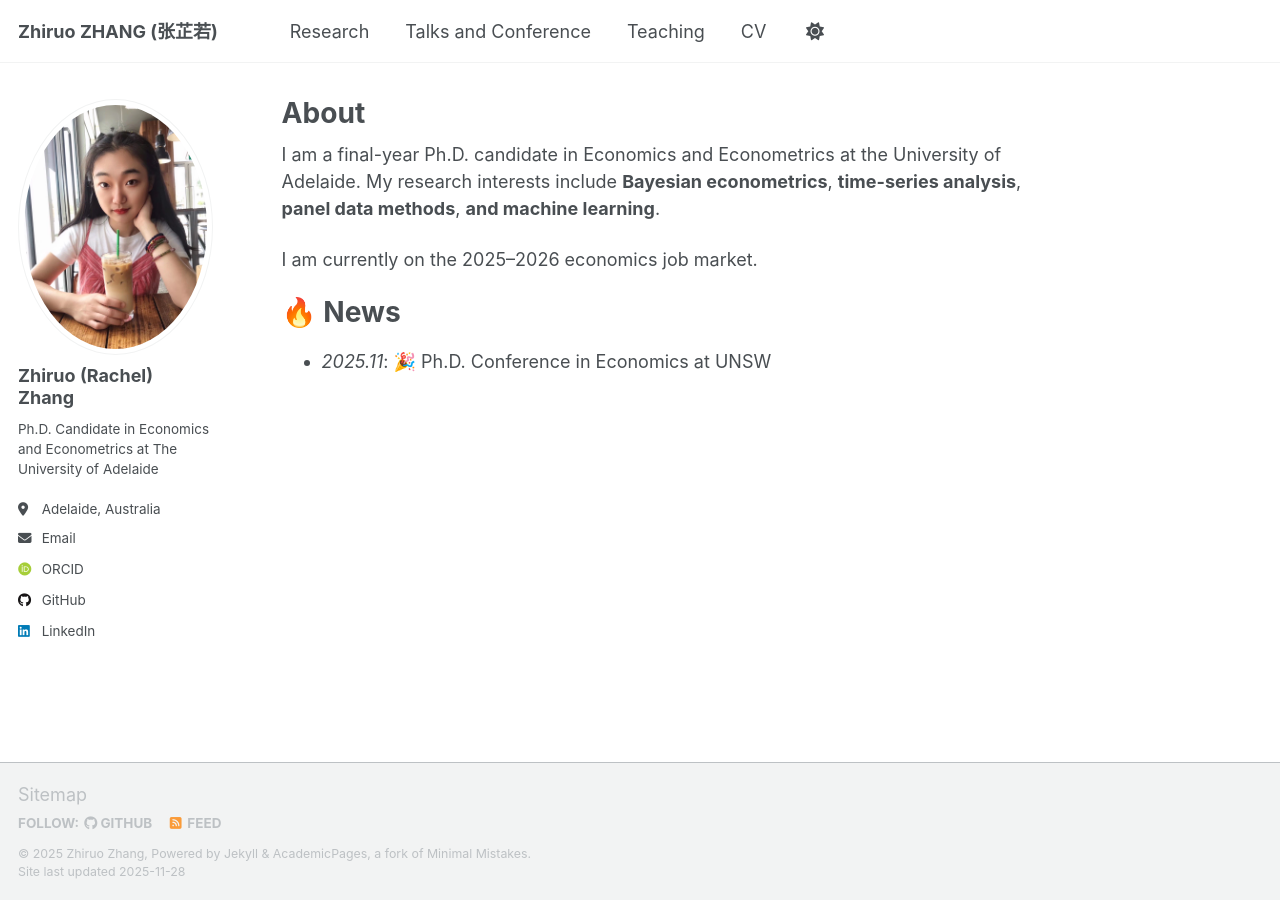
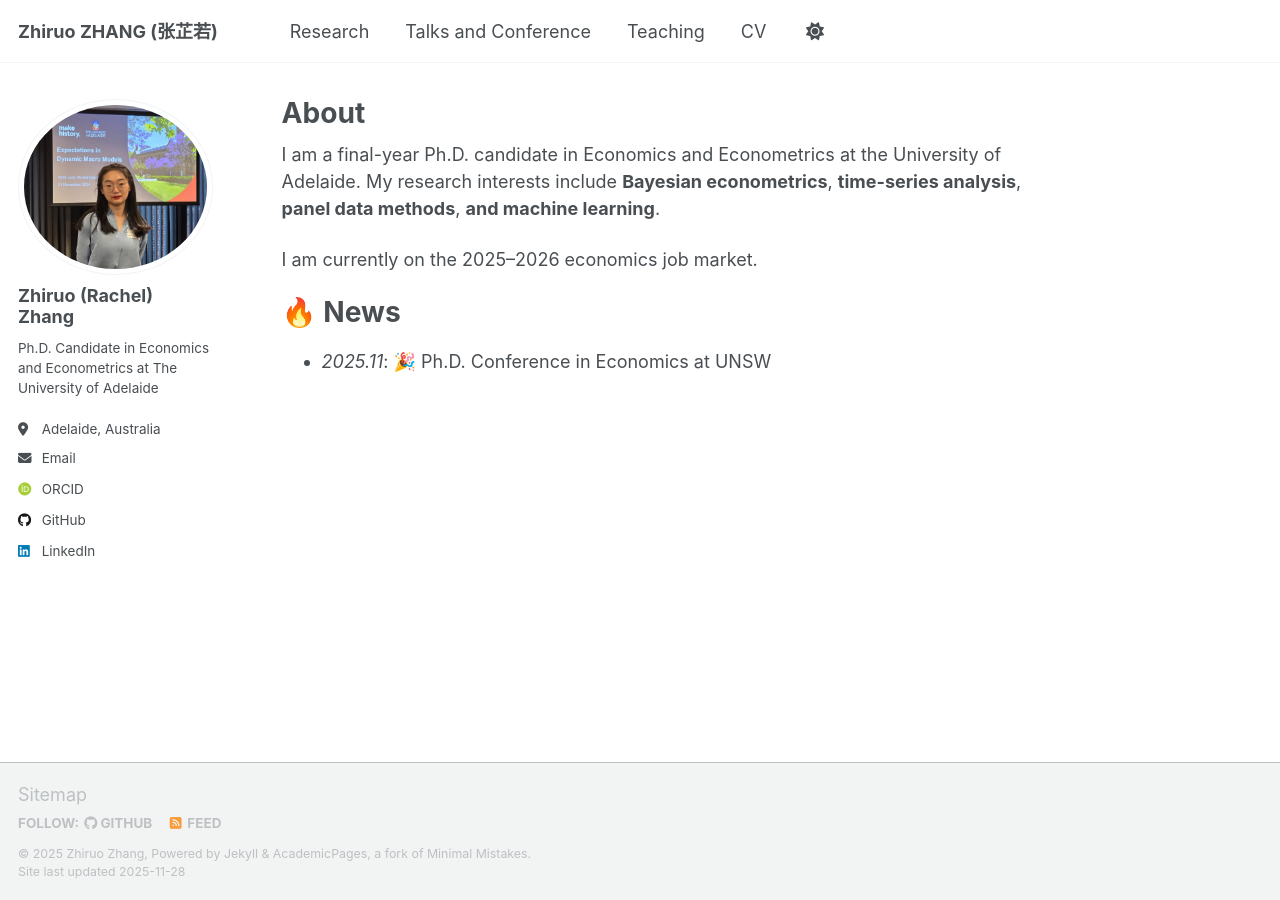
Before and after one commit to zhiruozzr/zhiruozzr.github.io, a Jekyll site: the page built from _pages/about.md, in a window 1280 px wide. Built offline with Jekyll 4.4.1, drawn with Linux system fonts in a browser that asks for light colours; some web fonts are replaced; a script that is not in the unit is left out.

Commit message:
Update _config.yml

```diff
--- a/_config.yml
+++ b/_config.yml
@@ -15,7 +15,7 @@ repository               : "zhiruozzr/zhiruozzr.github.io"
 author:
   # Biographic information
   name      : "Zhiruo (Rachel) Zhang"
-  avatar    : "pro.jpg"
+  avatar    : "prof.JPG"
   bio       : "Ph.D. Candidate in Economics and Econometrics at The University of Adelaide"
   location  : "Adelaide, Australia"
   email     : "zhiruo.zhang@adelaide.edu.au"
```
